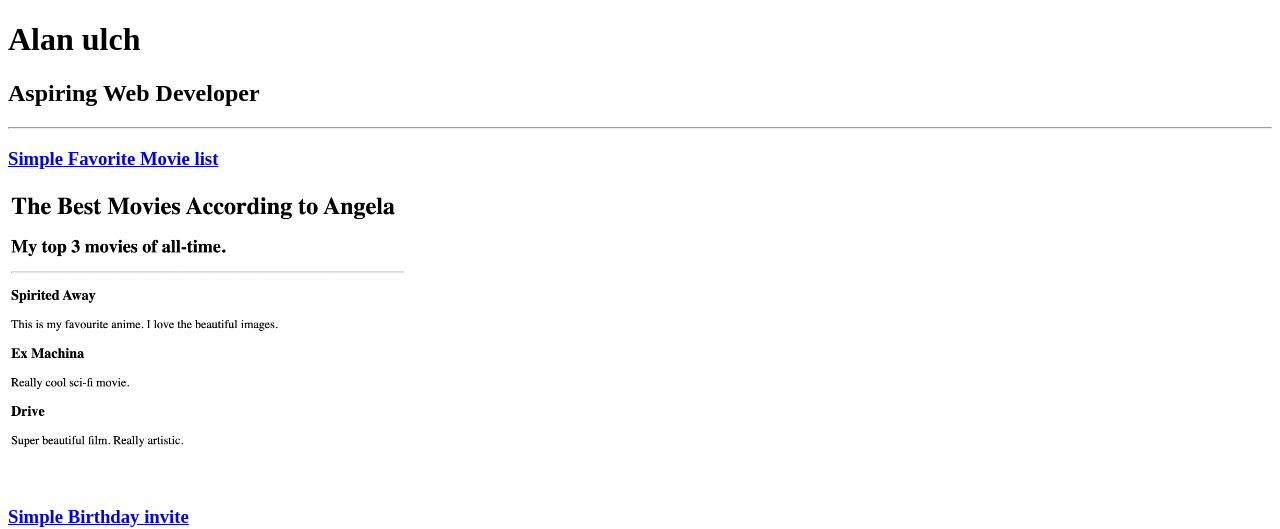
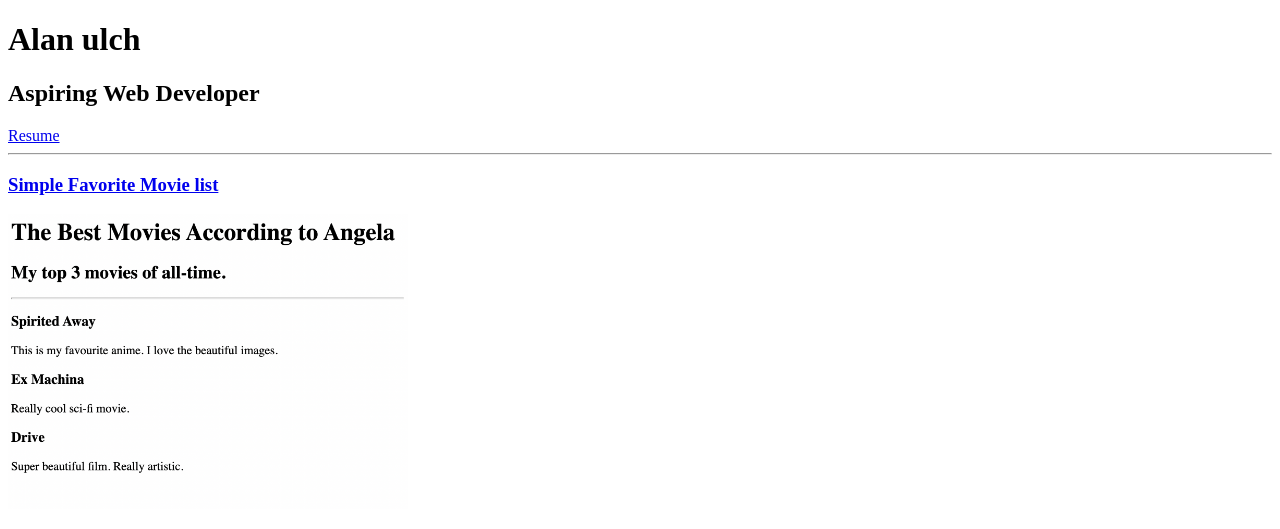
Before and after one commit to TheSaltyDroid/html-portfolio, a plain HTML site: page index.html in a window 1280 px wide. Shown: the top 529 px of the page. Drawn offline with Linux system fonts and the light colour scheme.

Commit message:
Update index.html
added rudimentary resume page

```diff
--- a/index.html
+++ b/index.html
@@ -10,6 +10,7 @@
     <body>
         <h1> Alan ulch</h1>
             <h2> Aspiring Web Developer</h2>
+        <a href="./public/resume/index.html">Resume</a>
             <hr />
 
                 <h3><a href="./assets/projects/2.4 Movie Ranking Project/index.html"> Simple Favorite Movie list </a> </h3>
```
